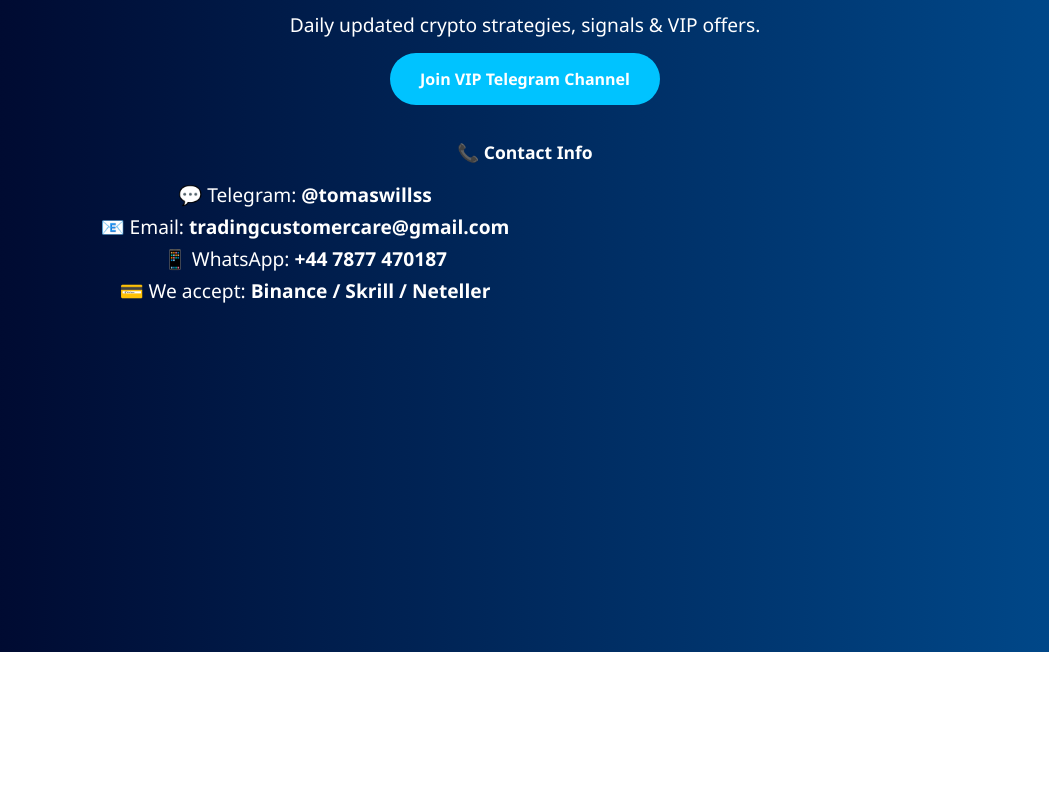
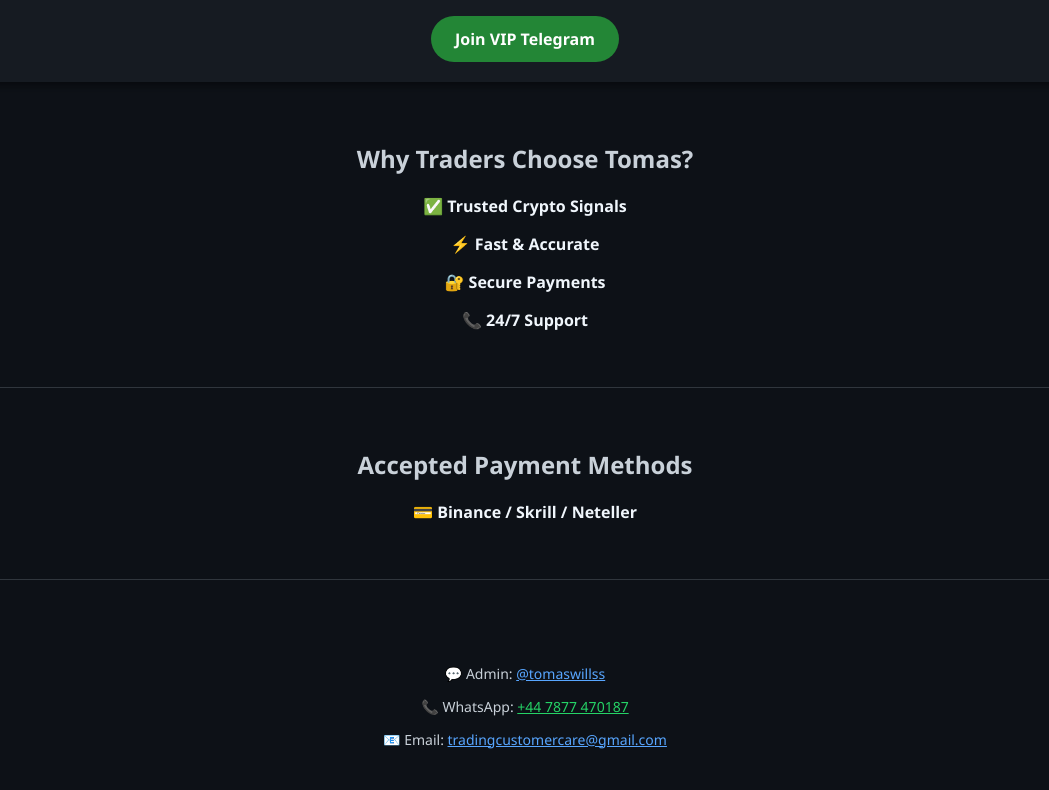
Before and after one commit to Tomascr3/crypto-site, a plain HTML site: page index.html in a window 1280 px wide. Shown: the part 148-938 px from the top of the page, without its empty margins (115-1164 px from the left). Before the commit the page ends 800 px from the top, so only its background shows below. Drawn offline with Linux system fonts and the light colour scheme.

Commit message:
Update index.html

```diff
--- a/index.html
+++ b/index.html
@@ -1,59 +1,79 @@
+
+
 <!DOCTYPE html>
 <html lang="en">
 <head>
   <meta charset="UTF-8" />
-  <meta name="viewport" content="width=device-width, initial-scale=1.0"/>
+  <meta name="viewport" content="width=device-width, initial-scale=1.0" />
   <title>Tomas Crypto Signals</title>
   <style>
     body {
       margin: 0;
       font-family: 'Segoe UI', sans-serif;
-      background: linear-gradient(to right, #000428, #004e92);
-      color: white;
+      background-color: #0d1117;
+      color: #c9d1d9;
+    }
+    header {
+      background: #161b22;
+      padding: 20px;
       text-align: center;
-      padding: 50px 20px;
+      box-shadow: 0 2px 10px rgba(0,0,0,0.6);
     }
     h1 {
-      font-size: 2.5rem;
+      font-size: 2rem;
+      color: #58a6ff;
     }
-    p {
-      font-size: 1.2rem;
-      max-width: 800px;
-      margin: 10px auto 30px;
+    .section {
+      padding: 40px 20px;
+      text-align: center;
+      border-bottom: 1px solid #30363d;
     }
-    a.button {
-      background: #00c3ff;
-      color: #fff;
-      padding: 15px 30px;
-      border-radius: 30px;
+    .btn {
+      display: inline-block;
+      margin-top: 20px;
+      background: #238636;
+      color: white;
+      padding: 12px 24px;
+      border-radius: 25px;
       text-decoration: none;
       font-weight: bold;
-      font-size: 16px;
-      transition: background 0.3s ease;
     }
-    a.button:hover {
-      background: #0088cc;
+    .highlight {
+      color: #f0f6fc;
+      font-weight: bold;
     }
     .contact {
-      margin-top: 50px;
-      font-size: 15px;
-    }
-    .contact p {
-      margin: 5px 0;
+      font-size: 14px;
+      margin-top: 30px;
     }
   </style>
 </head>
 <body>
-  <h1>🚀 Welcome to Tomas Crypto Signals</h1>
-  <p>Daily updated crypto strategies, signals & VIP offers.</p>
-  <a class="button" href="https://t.me/tomaswillss" target="_blank">Join VIP Telegram Channel</a>
 
-  <div class="contact">
-    <h3>📞 Contact Info</h3>
-    <p>💬 Telegram: <strong>@tomaswillss</strong></p>
-    <p>📧 Email: <strong>tradingcustomercare@gmail.com</strong></p>
-    <p>📱 WhatsApp: <strong>+44 7877 470187</strong></p>
-    <p>💳 We accept: <strong>Binance / Skrill / Neteller</strong></p>
-  </div>
+  <header>
+    <h1>🚀 Tomas Crypto Signals</h1>
+    <p>Daily updated crypto strategies, signals & VIP offers</p>
+    <a href="https://t.me/tomaswillss" class="btn" target="_blank">Join VIP Telegram</a>
+  </header>
+
+  <section class="section">
+    <h2>Why Traders Choose Tomas?</h2>
+    <p class="highlight">✅ Trusted Crypto Signals</p>
+    <p class="highlight">⚡ Fast & Accurate</p>
+    <p class="highlight">🔐 Secure Payments</p>
+    <p class="highlight">📞 24/7 Support</p>
+  </section>
+
+  <section class="section">
+    <h2>Accepted Payment Methods</h2>
+    <p class="highlight">💳 Binance / Skrill / Neteller</p>
+  </section>
+
+  <section class="section contact">
+    <p>💬 Admin: <a href="https://t.me/tomaswillss" style="color: #58a6ff;">@tomaswillss</a></p>
+    <p>📞 WhatsApp: <a href="https://wa.me/447877470187" style="color: #25D366;">+44 7877 470187</a></p>
+    <p>📧 Email: <a href="mailto:tradingcustomercare@gmail.com" style="color: #58a6ff;">tradingcustomercare@gmail.com</a></p>
+  </section>
+
 </body>
 </html>
```
